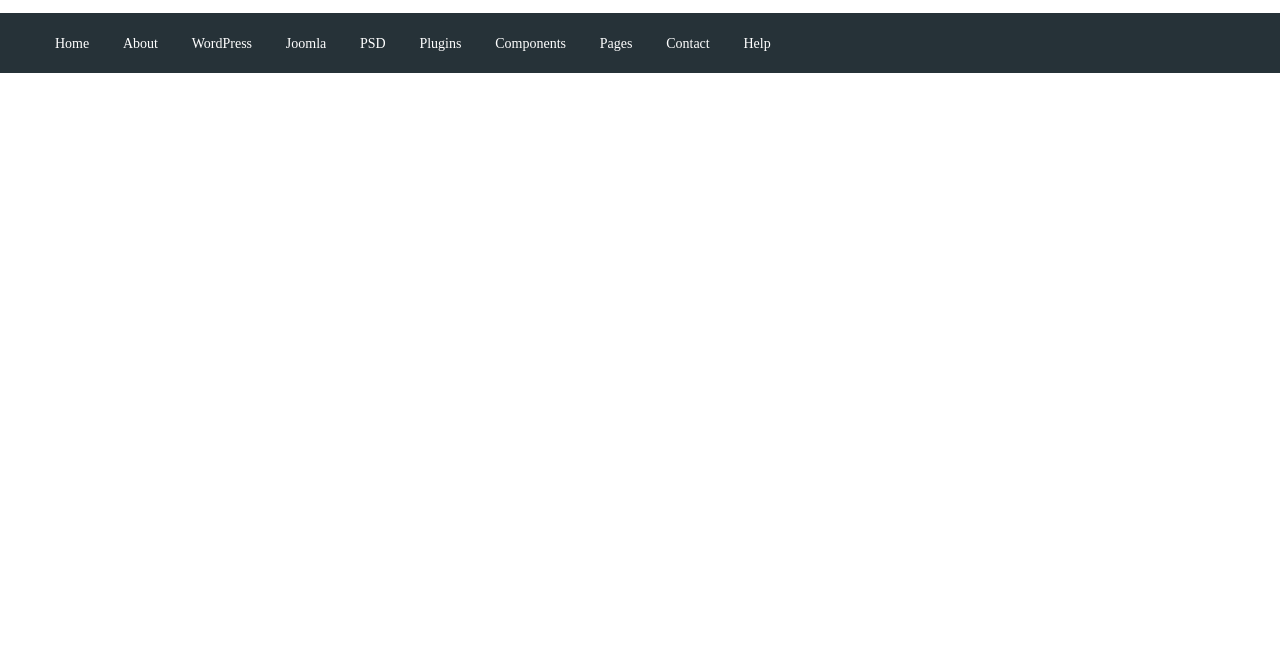
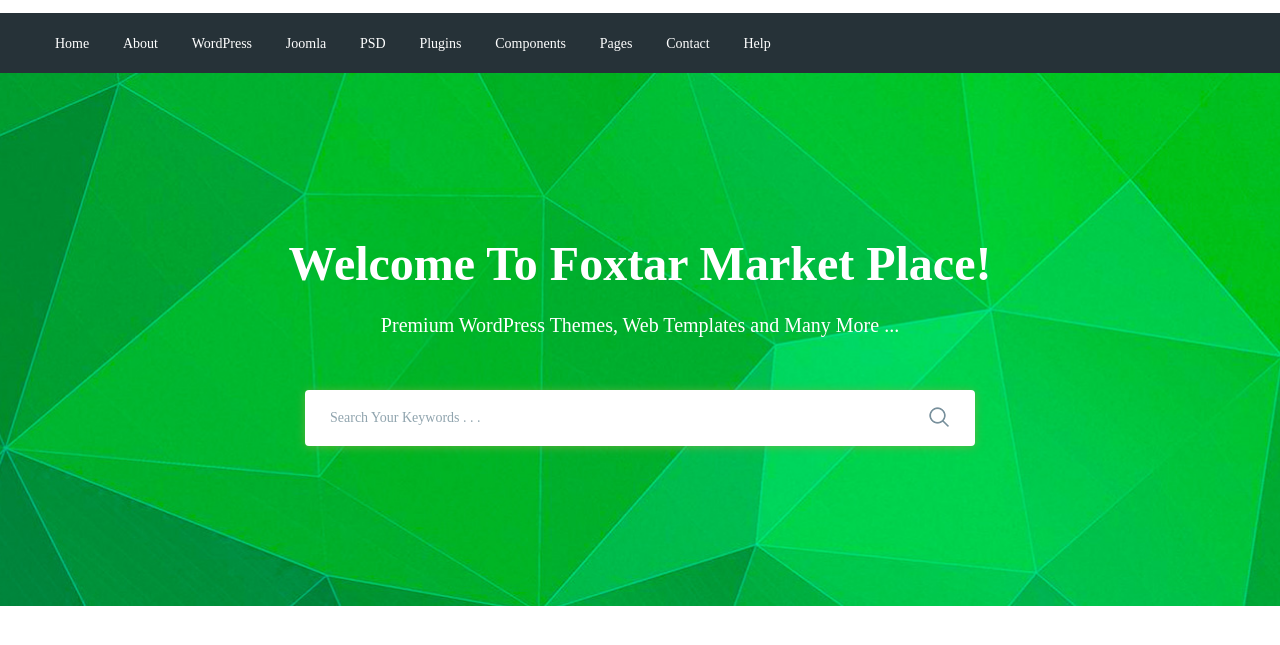
Before and after one commit to Tarasov-sergey/moderno, a website: page app/index.html in a window 1280 px wide. Shown: the part 77-722 px from the top of the page. Drawn offline with nearby package versions, Linux system fonts and the light colour scheme; files that its build step writes are made by us from their sources.

Commit message:
added search section

```diff
--- a/app/index.html
+++ b/app/index.html
@@ -98,7 +98,26 @@
         </div>
     </header>
 
-
+    <section class="search" style="background-image: url(images/search-bg.jpg);">
+        <div class="container">
+            <div class="search__inner">
+                <div class="search__inner-title">
+                    Welcome To Foxtar Market Place!
+                </div>
+                <div class="search__inner-text">
+                    Premium WordPress Themes, Web Templates and Many More ...
+                </div>
+                <div class="search__inner-form">
+                    <form action="">
+                        <input type="text" placeholder="Search Your Keywords . . ." required>
+                        <button type="submit">
+                            <img src="images/icons/search.png" alt="">
+                        </button>
+                    </form>
+                </div>
+            </div>
+        </div>
+    </section>
 
     <script src="https://ajax.googleapis.com/ajax/libs/jquery/3.5.1/jquery.min.js"></script>
     <script src="js/libs.min.js"></script>
--- a/app/scss/style.scss
+++ b/app/scss/style.scss
@@ -53,3 +53,55 @@
         font-size: 14px;
     }
 }
+
+.search{
+    background-repeat: no-repeat;
+    background-size: cover;
+    background-position: center;
+    min-height: 533px;
+}
+.search__inner{
+    padding: 155px 0 100px;
+    color: #fff;
+    text-align: center;
+    &-title{
+        margin-bottom: 10px;
+        font-size: 48px;
+        font-weight: 700;
+        line-height: 72px;
+    }
+    &-text{
+        margin-bottom: 50px;
+        font-size: 20px;
+        font-weight: 500;
+        line-height: 30px;
+    }
+    &-form{
+        max-width: 670px;
+        margin: 0 auto;
+        position: relative;
+        input{
+            display: block;
+            width: 100%;
+            box-shadow: 0px 1px 10px 0px rgba(124, 178, 64, 0.75);
+            border-radius: 4px;
+            height: 56px;
+            border: none;
+            font-size: 14px;
+            font-weight: 500;
+            padding-left: 25px;
+            padding-right: 60px;
+            &::placeholder{
+                color: #90a4ae;
+                font-weight: 500;
+            }
+        }
+        button{
+            position: absolute;
+            border: none;
+            background-color: transparent;
+            right: 20px;
+            top: 16px;
+        }
+    }
+}
```
Also changed, not shown: app/images/icons/search.png (added), app/images/search-bg.jpg (added).
